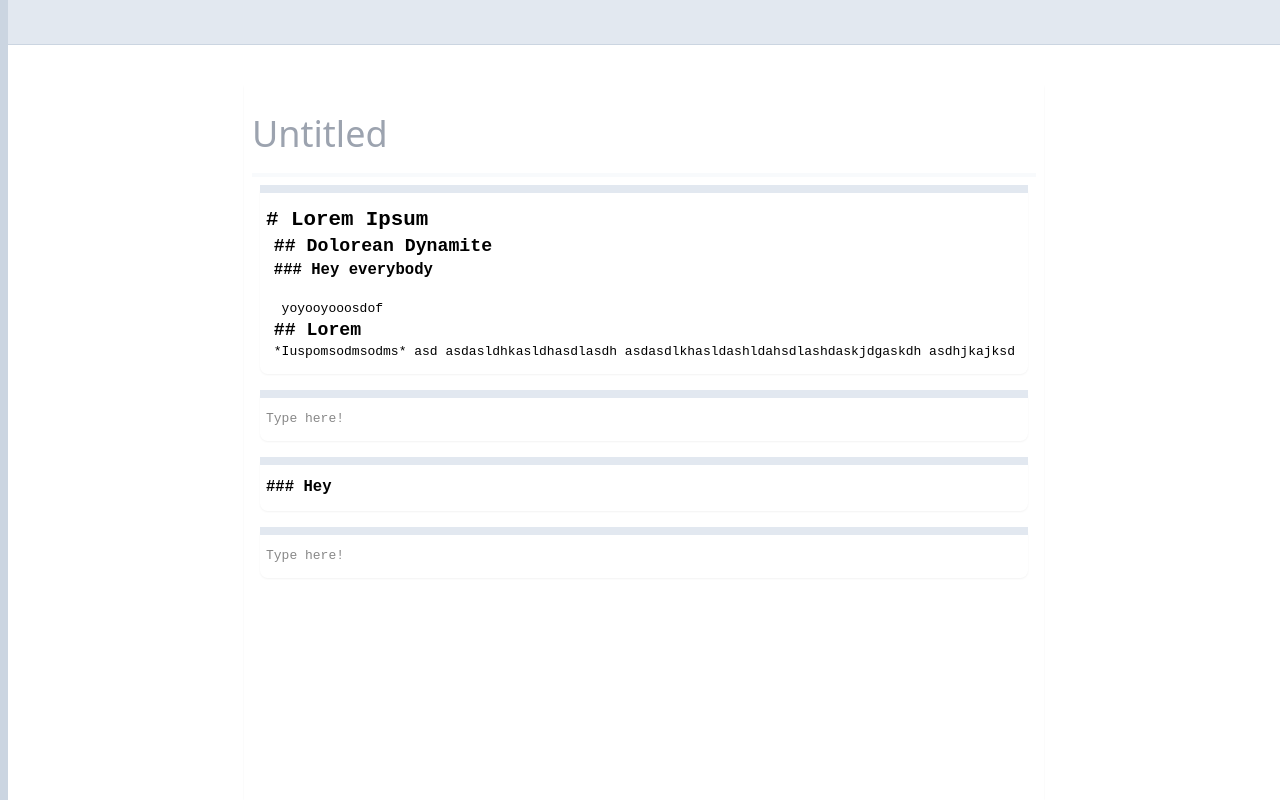
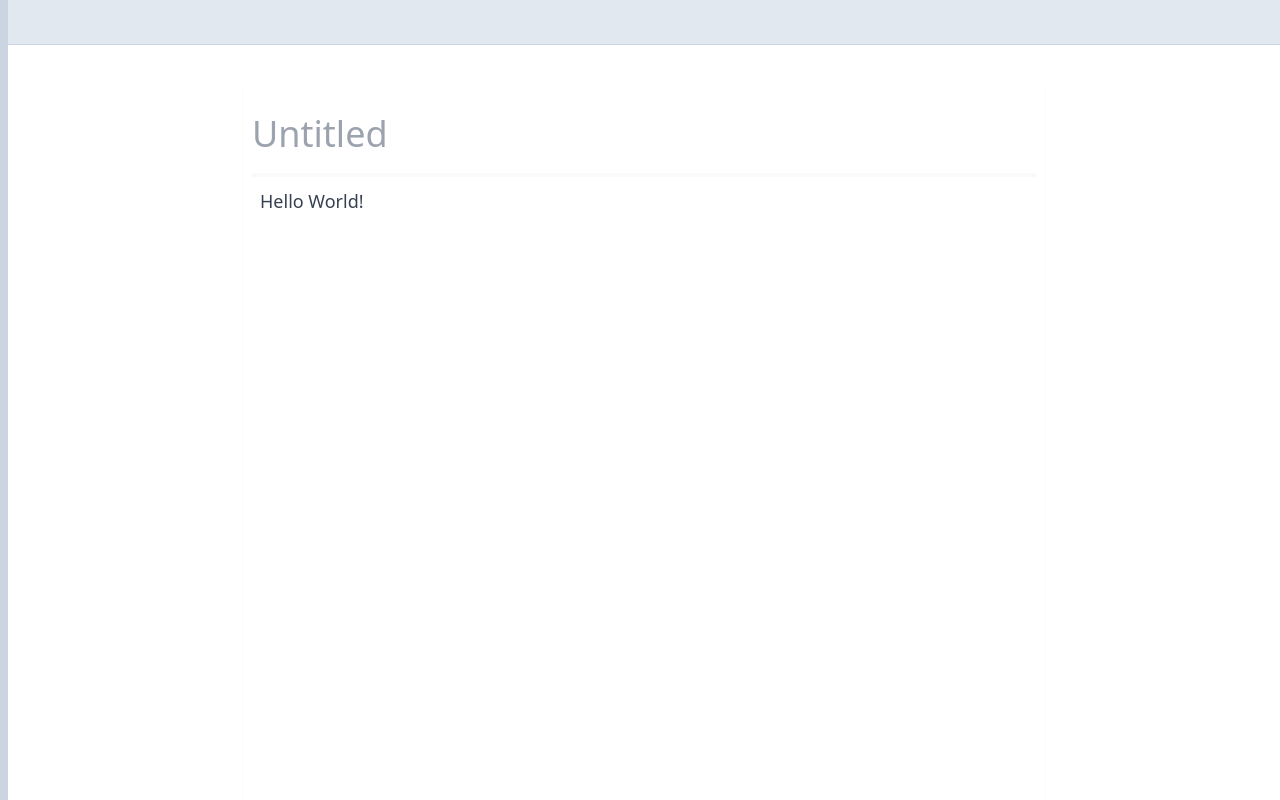
Before and after one commit to larsdjursner/notify, a React (Vite) app: page / in a window 1280 px wide. Built offline with nearby package versions, Linux system fonts and the light colour scheme.

Commit message:
added tiptap instead of codemirror

```diff
--- a/src/components/Editor.tsx
+++ b/src/components/Editor.tsx
@@ -1,34 +1,49 @@
-import { useCallback, useEffect } from "react"
-import useCodeMirror from "../hooks/useCodeMirror"
+import { useEditor, EditorContent } from "@tiptap/react"
+import StarterKit from "@tiptap/starter-kit"
+import { useState } from "react"
 
-interface Props {
-    doc: Doc
-    onChange: (id: string, doc: string) => void
-}
-
-export interface Doc {
-    id: string
-    value: string
-}
-
-const Editor = ({ doc, onChange }: Props) => {
-    const handleChange = useCallback(
-        (state: any) => onChange(doc.id, state.doc.toString()),
-        [onChange]
-    )
-    const { ref, view } = useCodeMirror<HTMLDivElement>({
-        initialDoc: doc.value,
-        onChange: handleChange,
+const Editor = () => {
+    const editor = useEditor({
+        extensions: [StarterKit],
+        content: "<p>Hello World!</p>",
+        editorProps: {
+            attributes: {
+                class: "prose prose-sm sm:prose lg:prose-md xl:prose-lg m-2 focus:outline-none",
+            },
+        },
+        onUpdate: (props) => {
+            console.log(props.editor.getJSON())
+        },
     })
 
-    // useEffect(() => {
-    //     if (view) {
-    //         // Do nothing for now
-    //         // console.log(initialDoc)
-    //     }
-    // }, [view])
+    const Overlay = () => {
+        const [isOverlay, setIsOverlay] = useState(false)
 
-    return <div className="flex-1 rounded-lg py-2 focus:none" ref={ref}></div>
+        return (
+            <div className="relative">
+                <button onClick={() => setIsOverlay(!isOverlay)}>
+                    show menu
+                </button>
+                {isOverlay && (
+                    <div className="absolute bg-white z-20 border border-rounded">
+                        <ol>
+                            <li>hey</li>
+                            <li>hey</li>
+                            <li>hey</li>
+                            <li>hey</li>
+                        </ol>
+                    </div>
+                )}
+            </div>
+        )
+    }
+
+    return (
+        <div>
+            {/* <Overlay /> */}
+            <EditorContent editor={editor} />
+        </div>
+    )
 }
 
 export default Editor
--- a/src/components/EditorList.tsx
+++ b/src/components/EditorList.tsx
@@ -1,40 +1,40 @@
-import { closestCorners, DndContext, DragEndEvent } from "@dnd-kit/core"
-import { arrayMove, SortableContext } from "@dnd-kit/sortable"
-import { useState } from "react"
-import { usePageStore } from "../pages/Page"
-import { Doc } from "./Editor"
-import { SortableEditor } from "./SortableEditor"
+// import { closestCorners, DndContext, DragEndEvent } from "@dnd-kit/core"
+// import { arrayMove, SortableContext } from "@dnd-kit/sortable"
+// import { useState } from "react"
+// import { usePageStore } from "../pages/Page"
+// import { Doc } from "./Editor"
+// import { SortableEditor } from "./SortableEditor"
 
-export const EditorList = () => {
-    const { docs, reArrangeDocs } = usePageStore()
-    const [activeId, setActiveId] = useState<null | string | number>(null)
+// export const EditorList = () => {
+//     const { docs, reArrangeDocs } = usePageStore()
+//     const [activeId, setActiveId] = useState<null | string | number>(null)
 
-    function handleDragEnd(event: DragEndEvent) {
-        const { active, over } = event
-        if (over && active.id !== over.id) {
-            const from = docs.findIndex((doc) => doc.id == active.id)
-            const to = docs.findIndex((doc) => doc.id == over.id)
+//     function handleDragEnd(event: DragEndEvent) {
+//         const { active, over } = event
+//         if (over && active.id !== over.id) {
+//             const from = docs.findIndex((doc) => doc.id == active.id)
+//             const to = docs.findIndex((doc) => doc.id == over.id)
 
-            const keys = arrayMove(docs, from, to)
-            setActiveId(null)
-            return reArrangeDocs(keys)
-        }
-    }
+//             const keys = arrayMove(docs, from, to)
+//             setActiveId(null)
+//             return reArrangeDocs(keys)
+//         }
+//     }
 
-    return (
-        <DndContext
-            onDragStart={(e) => setActiveId(e.active.id)}
-            onDragEnd={handleDragEnd}
-            collisionDetection={closestCorners}
-        >
-            <SortableContext items={docs}>
-                {docs.map((doc: Doc) => (
-                    <SortableEditor key={doc.id} id={doc.id} doc={doc} />
-                ))}
-            </SortableContext>
-            {/* <DragOverlay>
-                {activeId && <div className="w-full h-2 bg-teal-300"> hey</div>}
-            </DragOverlay> */}
-        </DndContext>
-    )
-}
+//     return (
+//         <DndContext
+//             onDragStart={(e) => setActiveId(e.active.id)}
+//             onDragEnd={handleDragEnd}
+//             collisionDetection={closestCorners}
+//         >
+//             <SortableContext items={docs}>
+//                 {docs.map((doc: Doc) => (
+//                     <SortableEditor key={doc.id} id={doc.id} doc={doc} />
+//                 ))}
+//             </SortableContext>
+//             {/* <DragOverlay>
+//                 {activeId && <div className="w-full h-2 bg-teal-300"> hey</div>}
+//             </DragOverlay> */}
+//         </DndContext>
+//     )
+// }
--- a/src/hooks/useCodeMirror.ts
+++ b/src/hooks/useCodeMirror.ts
@@ -1,115 +1,115 @@
-// use-code-mirror.ts
-import { useEffect, useRef, useState } from "react"
-import { EditorView } from "codemirror"
-import {
-    insertNewlineContinueMarkup,
-    markdown,
-    markdownLanguage,
-} from "@codemirror/lang-markdown"
-import { EditorState } from "@codemirror/state"
-import { languages } from "@codemirror/language-data"
-import { highlightActiveLine, keymap, placeholder } from "@codemirror/view"
-import { HighlightStyle, syntaxHighlighting } from "@codemirror/language"
-import { tags } from "@lezer/highlight"
-import { insertNewline, standardKeymap } from "@codemirror/commands"
+// // use-code-mirror.ts
+// import { useEffect, useRef, useState } from "react"
+// import { EditorView } from "codemirror"
+// import {
+//     insertNewlineContinueMarkup,
+//     markdown,
+//     markdownLanguage,
+// } from "@codemirror/lang-markdown"
+// import { EditorState } from "@codemirror/state"
+// import { languages } from "@codemirror/language-data"
+// import { highlightActiveLine, keymap, placeholder } from "@codemirror/view"
+// import { HighlightStyle, syntaxHighlighting } from "@codemirror/language"
+// import { tags } from "@lezer/highlight"
+// import { insertNewline, standardKeymap } from "@codemirror/commands"
 
-interface Props {
-    initialDoc: string
-    onChange?: (state: EditorState) => void
-}
+// interface Props {
+//     initialDoc: string
+//     onChange?: (state: EditorState) => void
+// }
 
-const theme = EditorView.theme({
-    "&.cm-editor.cm-focused": {
-        outline: "none",
-    },
-})
+// const theme = EditorView.theme({
+//     "&.cm-editor.cm-focused": {
+//         outline: "none",
+//     },
+// })
 
-const mdHighlighting = HighlightStyle.define([
-    {
-        tag: tags.heading1,
-        fontSize: "1.6em",
-        fontWeight: "bold",
-    },
-    {
-        tag: tags.heading2,
-        fontSize: "1.4em",
-        fontWeight: "bold",
-    },
-    {
-        tag: tags.heading3,
-        fontSize: "1.2em",
-        fontWeight: "bold",
-    },
-])
+// const mdHighlighting = HighlightStyle.define([
+//     {
+//         tag: tags.heading1,
+//         fontSize: "1.6em",
+//         fontWeight: "bold",
+//     },
+//     {
+//         tag: tags.heading2,
+//         fontSize: "1.4em",
+//         fontWeight: "bold",
+//     },
+//     {
+//         tag: tags.heading3,
+//         fontSize: "1.2em",
+//         fontWeight: "bold",
+//     },
+// ])
 
-export default function useCodeMirror<T extends Element>({
-    initialDoc,
-    onChange,
-}: Props) {
-    const ref = useRef<T>(null)
-    const [view, setView] = useState<EditorView | null>()
+// export default function useCodeMirror<T extends Element>({
+//     initialDoc,
+//     onChange,
+// }: Props) {
+//     const ref = useRef<T>(null)
+//     const [view, setView] = useState<EditorView | null>()
 
-    useEffect(() => {
-        if (!ref.current) return
+//     useEffect(() => {
+//         if (!ref.current) return
 
-        const initialState = EditorState.create({
-            doc: initialDoc,
-            extensions: [
-                theme,
-                syntaxHighlighting(mdHighlighting),
-                markdown({
-                    base: markdownLanguage,
-                    codeLanguages: languages,
-                    addKeymap: true,
-                }),
-                keymap.of([
-                    {
-                        key: "Escape",
-                        run: (v: EditorView): boolean => {
-                            v.contentDOM.blur()
-                            return false
-                        },
-                    },
-                    {
-                        key: "Enter",
-                        run: (v: EditorView): boolean => {
-                            // console.log(v.)
-                            return false
-                        },
-                    },
-                    {
-                        key: "Shift-Enter",
-                        run: insertNewline,
-                    },
-                    ...standardKeymap,
-                ]),
-                placeholder("Type here!"),
-                EditorView.lineWrapping,
-                EditorView.updateListener.of((update) => {
-                    if (update.changes) {
-                        onChange && onChange(update.state)
-                    }
-                }),
-            ],
-        })
+//         const initialState = EditorState.create({
+//             doc: initialDoc,
+//             extensions: [
+//                 theme,
+//                 syntaxHighlighting(mdHighlighting),
+//                 markdown({
+//                     base: markdownLanguage,
+//                     codeLanguages: languages,
+//                     addKeymap: true,
+//                 }),
+//                 keymap.of([
+//                     {
+//                         key: "Escape",
+//                         run: (v: EditorView): boolean => {
+//                             v.contentDOM.blur()
+//                             return false
+//                         },
+//                     },
+//                     {
+//                         key: "Enter",
+//                         run: (v: EditorView): boolean => {
+//                             // console.log(v.)
+//                             return false
+//                         },
+//                     },
+//                     {
+//                         key: "Shift-Enter",
+//                         run: insertNewline,
+//                     },
+//                     ...standardKeymap,
+//                 ]),
+//                 placeholder("Type here!"),
+//                 EditorView.lineWrapping,
+//                 EditorView.updateListener.of((update) => {
+//                     if (update.changes) {
+//                         onChange && onChange(update.state)
+//                     }
+//                 }),
+//             ],
+//         })
 
-        const view = new EditorView({
-            state: initialState,
-            parent: ref.current,
-        })
+//         const view = new EditorView({
+//             state: initialState,
+//             parent: ref.current,
+//         })
 
-        setView(view)
+//         setView(view)
 
-        /**
-         * Make sure to destroy the codemirror instance
-         * when our components are unmounted.
-         */
-        return () => {
-            view.destroy()
-            setView(null)
-        }
-        // }, [])
-    }, [ref])
+//         /**
+//          * Make sure to destroy the codemirror instance
+//          * when our components are unmounted.
+//          */
+//         return () => {
+//             view.destroy()
+//             setView(null)
+//         }
+//         // }, [])
+//     }, [ref])
 
-    return { ref, view }
-}
+//     return { ref, view }
+// }
--- a/src/pages/Page.tsx
+++ b/src/pages/Page.tsx
@@ -1,10 +1,13 @@
 import { useEffect, useState } from "react"
-import { Doc } from "../components/Editor"
+import Editor from "../components/Editor"
 
 import create from "zustand"
-import { EditorList } from "../components/EditorList"
 import { getInitialDoc, getMocks } from "../utils/page"
 
+export interface Doc {
+    id: string
+    value: string
+}
 interface PageState {
     title: string
     docs: Doc[]
@@ -78,7 +81,9 @@ export const Page = () => {
             />
 
             <span className="h-1 w-full bg-slate-50" />
-            {loading ? <p>....loading</p> : <EditorList />}
+            {/* {loading ? <p>....loading</p> : <EditorList />}
+             */}
+            <Editor />
         </div>
     )
 }
--- a/tailwind.config.cjs
+++ b/tailwind.config.cjs
@@ -4,5 +4,5 @@ module.exports = {
     theme: {
         extend: {},
     },
-    plugins: [],
+    plugins: [require("@tailwindcss/typography")],
 }
```
Also changed, not shown: package.json (+11 -6 lines), 1 other file (tests, documents, lock files or other folders).
